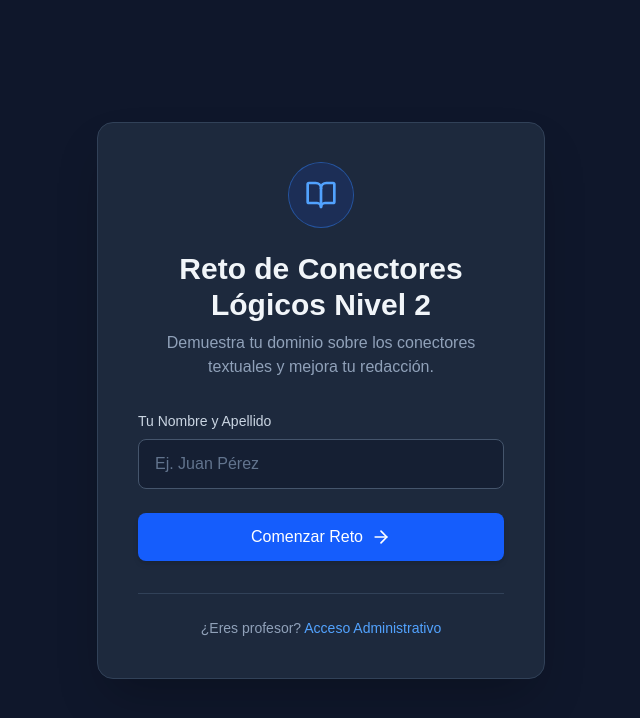
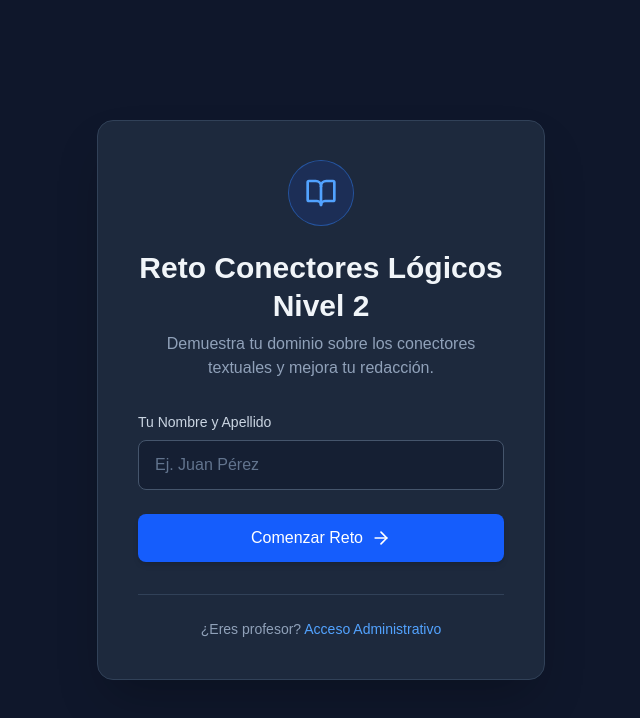
Before and after one commit to gonzalott-hash/Reto-de-conectores-nivel-2A, a Next.js app: page / in a window 1280 px wide. Shown: the top 718 px of the page, without its empty margins (319-959 px from the left). Built offline with nearby package versions, Linux system fonts and the light colour scheme.

Commit message:
cambios en login
retiro de "de"
y ubicar terxto en linea

```diff
--- a/src/app/instrucciones/page.tsx
+++ b/src/app/instrucciones/page.tsx
@@ -81,7 +81,9 @@ export default function Instrucciones() {
             <div className="max-w-xl w-full bg-slate-800 rounded-2xl shadow-2xl overflow-hidden border border-slate-700">
                 <div className="bg-blue-900/80 p-8 text-center text-white border-b border-blue-800">
                     <h1 className="text-2xl font-bold mb-2 text-blue-100">Hola, {nombreAlumno} 👋</h1>
-                    <p className="text-blue-200">Prepárate para iniciar el Reto de Conectores Lógicos Nivel 2</p>
+                    <p className="text-blue-200">
+                        Prepárate para iniciar el Reto Conectores Lógicos <br /> Nivel 2
+                    </p>
                 </div>
 
                 <div className="p-8 sm:p-10">
--- a/src/app/page.tsx
+++ b/src/app/page.tsx
@@ -27,8 +27,9 @@ export default function Home() {
               <BookOpen className="h-8 w-8 text-blue-400" />
             </div>
           </div>
-          <h1 className="text-3xl font-bold text-slate-100 mb-2">
-            Reto de Conectores Lógicos Nivel 2
+          <h1 className="text-3xl font-bold text-slate-100 mb-2 leading-tight block">
+            Reto Conectores Lógicos <br />
+            Nivel 2
           </h1>
           <p className="text-slate-400 mb-8">
             Demuestra tu dominio sobre los conectores textuales y mejora tu redacción.
```
